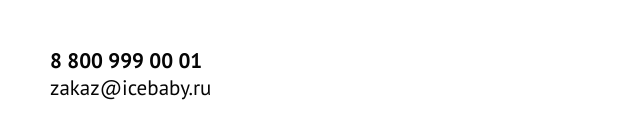
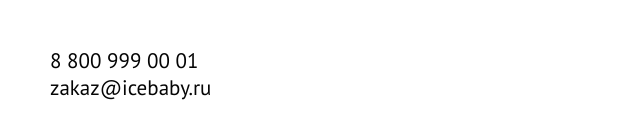
Before and after one commit to editorswork/electrolux-mango, a plain HTML site: page index.html in a window 1280 px wide. Shown: the part 788-926 px from the top of the page, 0-640 px from the left. Drawn offline with Linux system fonts and the light colour scheme.

Commit message:
Update index.html

```diff
--- a/index.html
+++ b/index.html
@@ -24,7 +24,6 @@
 <body>
   <header>
     <div class="header">
-
       <div class="header-line">
         <div class="header-logo">
           <a href="/">
@@ -32,12 +31,10 @@
           </a>
         </div>
         <div class="nav">
-
           <a class="nav-item" href="/catalog">Каталог</a>
           <a class="nav-item" href="/dostavka">Доставка</a>
           <a class="nav-item" href="/o-nas">О нас</a>
           <a class="button" href="#">Заказать</a>
-
         </div>
       </div>
     </div>
@@ -45,33 +42,26 @@
 
   <section>
     <div class="main">
-
       <p class="main-title">Мобильный кондиционер </p>
       <h1 class="main-subtitle">Electrolux Mango </h1>
       <p class="main-lead">Без сложного монтажа. Для квартиры, дачи или&nbsp;офиса. </p>
       <p class="main-price">24 990 ₽ </p>
-
     </div>
   </section>
 
   <footer class="footer">
     <div class="footer_item">
-
       <nav class="footer_nav">
-
         <ul class="footer_menu">
-
           <li class="footer_menu-item">
-            <a href="#!" class="footer_menu-link"><b>8 800 999 00 01</b></a>
+            <a href="#!" class="footer_menu-link">8 800 999 00 01</a>
           </li>
           <li class="footer_menu-item">
             <a href="#!" class="footer_menu-link">zakaz@icebaby.ru</a>
           </li>
-
         </ul>
       </nav>
     </div>
   </footer>
 </body>
-
 </html>
```
